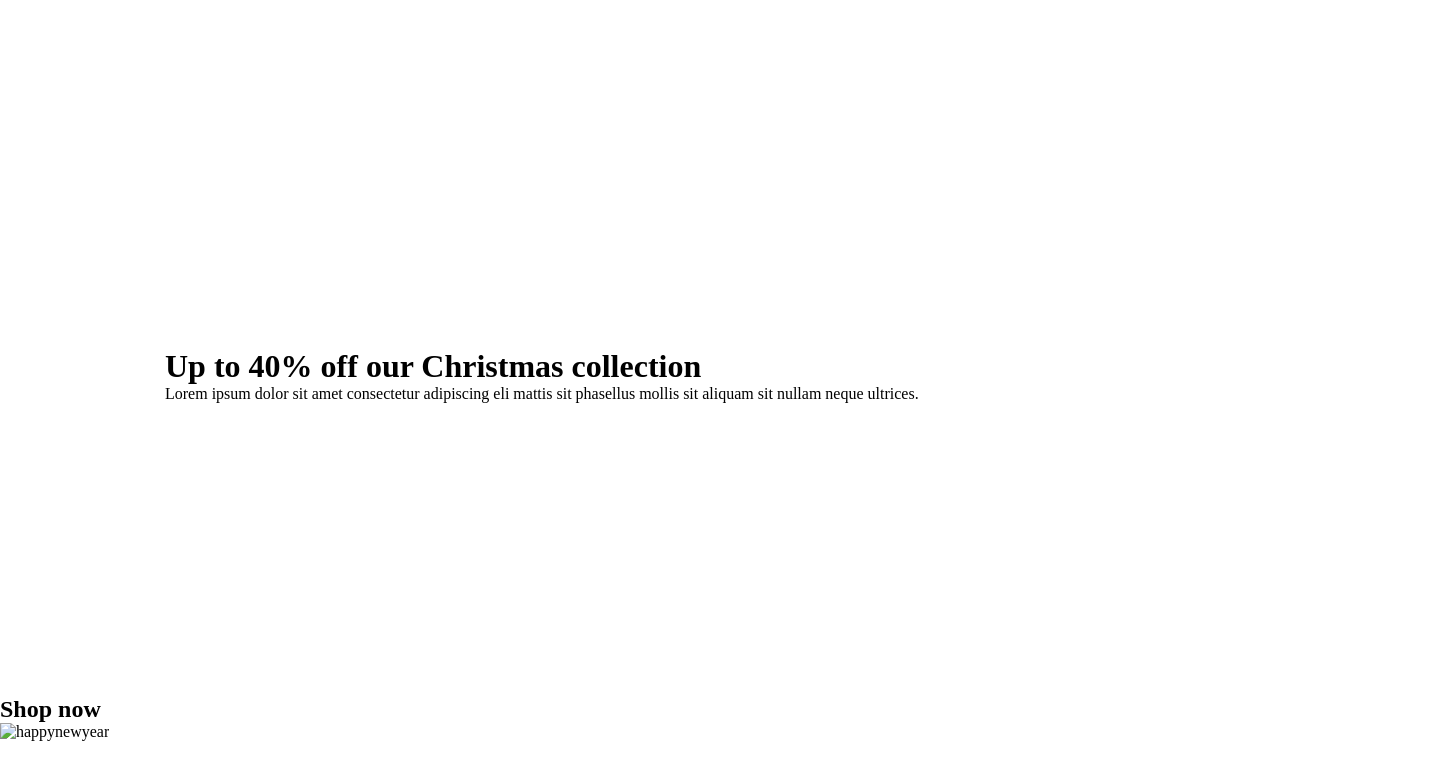
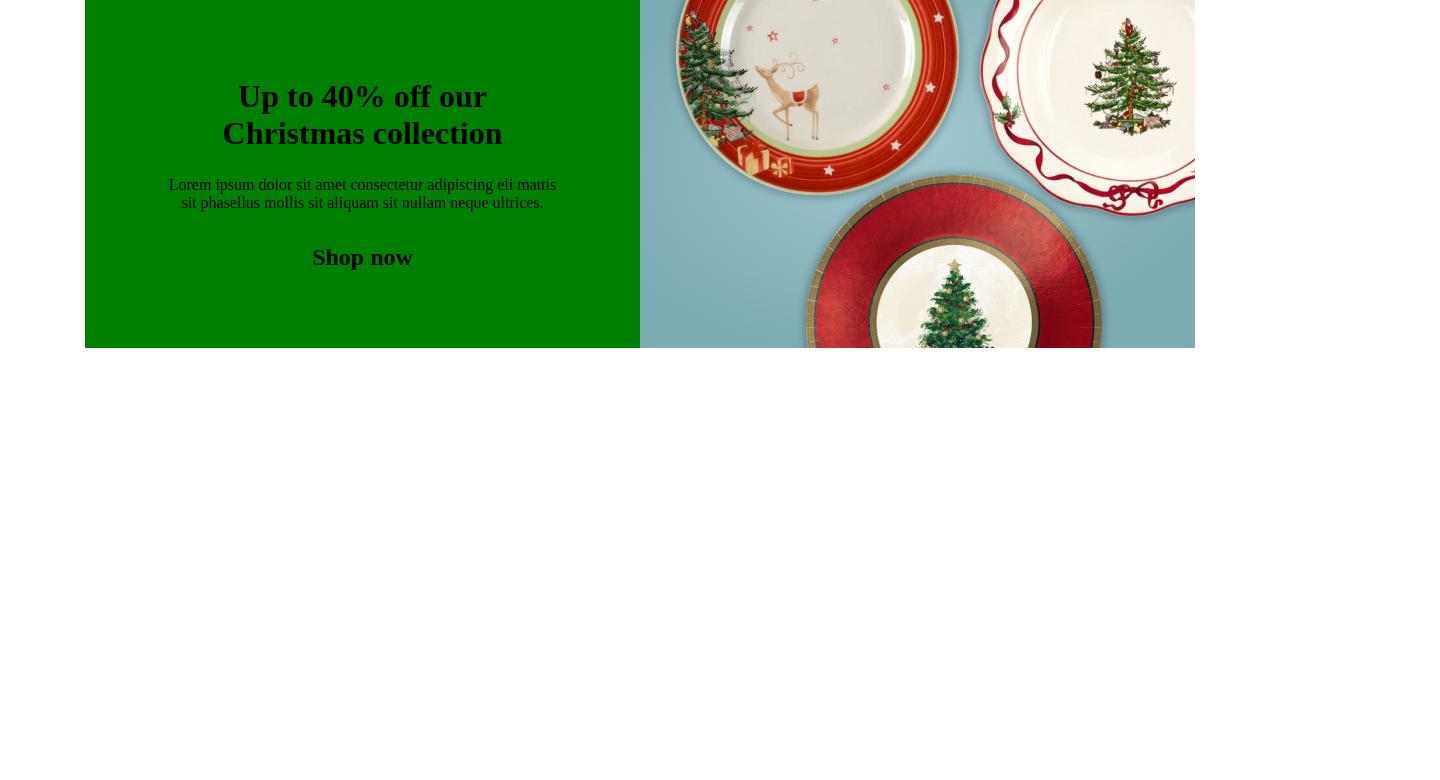
Before and after one commit to Babilina016/homework-03, a plain HTML site: page index.html in a window 1280 px wide. Shown: the whole page, 1440 px wide, since content can reach past the window. Drawn offline with Linux system fonts and the light colour scheme.

Commit message:
feature/main-homework-part

```diff
--- a/index.html
+++ b/index.html
@@ -8,20 +8,19 @@
   </head>
 
   <body>
-    <div class="box"></div>
-
-    <div class="textbox">
+    <main class="main-container">
+      <div class="text-box">
         <h1>Up to 40% off our Christmas collection</h1>
-      <p>
+        <p class="main-description">
           Lorem ipsum dolor sit amet consectetur adipiscing eli mattis sit
           phasellus mollis sit aliquam sit nullam neque ultrices.
         </p>
+        <h2>Shop now</h2>
       </div>
 
-    <h2>Shop now</h2>
-
       <div class="image">
-      <img src="./imiges/happynewyear.png" alt="happynewyear" />
+        <img src="./img/happynewyear.png" alt="happynewyear" />
       </div>
+    </main>
   </body>
 </html>
--- a/styles/style.css
+++ b/styles/style.css
@@ -5,15 +5,25 @@
   box-sizing: border-box;
 }
 
-.box {
-  width: 1440px;
+.main-container {
+  display: flex;
+  justify-content: center;
+}
+
+.text-box {
+  display: flex;
+  flex-direction: column;
+  justify-content: center;
+  width: 555px;
   height: 348px;
   padding-right: 165px;
   padding-left: 165px;
+  padding: 0px 78.5px;
+  text-align: center;
+  background-color: green;
 }
-.textbox {
-  width: 1440px;
-  height: 348px;
-  padding-right: 165px;
-  padding-left: 165px;
+
+.main-description {
+  margin-top: 24px;
+  margin-bottom: 32px;
 }
```
Lines whose indentation alone changed are shown as unchanged.
